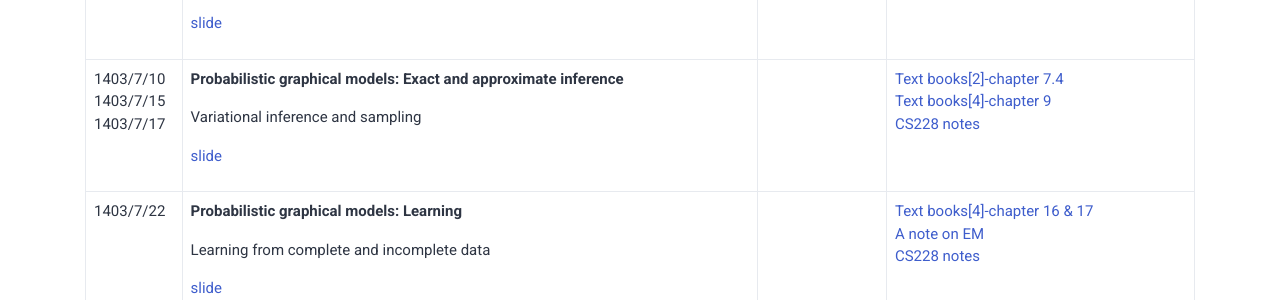
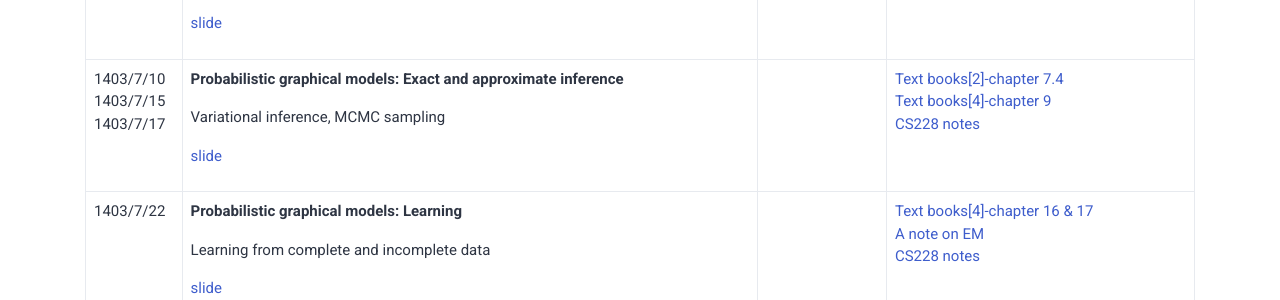
Before and after one commit to Sharif-CS-GenerativeModels/Sharif-CS-GenerativeModels.github.io, a Jekyll site: the page built from index.html, in a window 1280 px wide and 900 px high, scrolled down 950 px. Shown: the part 152-452 px from the top of the window. Built offline with Jekyll 4.4.1, drawn with Linux system fonts in a browser that asks for light colours; some web fonts are replaced; comment, search, counter and statistics services are not loaded.

Commit message:
Update calendar.yml

```diff
--- a/_data/calendar.yml
+++ b/_data/calendar.yml
@@ -36,7 +36,7 @@
   subjects:
     - title: "**Probabilistic graphical models: Exact and approximate inference**"
       link: ""
-    - title: "Variational inference and sampling"
+    - title: "Variational inference, MCMC sampling"
       link: ""
     - title: "slide"
       link: "https://github.com/Sharif-CS-GenerativeModels/Sharif-CS-GenerativeModels.github.io/raw/refs/heads/main/assets/slides/PGM-Inference.pdf"
```
